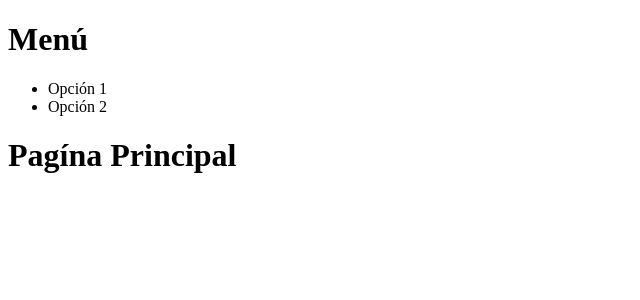
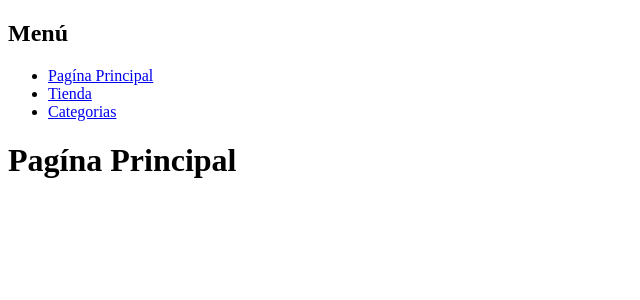
Before and after one commit to INGJavierSanchez/listas, a Next.js app: page / in a window 1280 px wide. Shown: the top 300 px of the page, without its empty margins (0-640 px from the left). Built offline with nearby package versions, Linux system fonts and the light colour scheme.

Commit message:
agregadon Link componente de React para que no cargue la pagina completa

```diff
--- a/app/layout.js
+++ b/app/layout.js
@@ -1,16 +1,32 @@
+import Link from "next/link"
 export const metadata = {
-  title: 'Next.js',
-  description: 'Generated by Next.js',
+  title: 'Listas',
+  description: 'Listas',
 }
 
 export default function RootLayout({ children }) {
   return (
     <html lang="es">
-      <body> <h1>Menú</h1>
+      <body>
+        <nav> <h1>Menú</h1>
       <ul>
-        <li>Opción 1</li>
-        <li>Opción 2</li>
+        <li>
+          <Link href="/">
+          Pagína Principal
+          </Link>
+        </li>
+        <li>
+        <Link href="/tienda">
+        Tienda
+        </Link>
+        </li>
+        <li>
+        <Link href="/tienda/categorias">
+        Categorias
+        </Link>
+        </li>
       </ul>
+      </nav>
         {children}
         </body>
     </html>
--- a/app/tienda/categorias/accesorios/page.jsx
+++ b/app/tienda/categorias/accesorios/page.jsx
@@ -0,0 +1,3 @@
+export  default function accesorios(){
+    return <div><h1>Accesorios</h1></div>
+}
--- a/app/tienda/categorias/celulares/page.jsx
+++ b/app/tienda/categorias/celulares/page.jsx
@@ -0,0 +1,3 @@
+export default function celulares(){
+    return <div><h1>Celulares</h1></div>
+}
--- a/app/tienda/categorias/computadores/page.jsx
+++ b/app/tienda/categorias/computadores/page.jsx
@@ -0,0 +1,3 @@
+export  default function computadores(){
+    return <div><h1>Computadores</h1></div>
+}
--- a/app/tienda/categorias/page.jsx
+++ b/app/tienda/categorias/page.jsx
@@ -1,7 +1,9 @@
 export default function categorias(){
     return <html>
+
     <div><li>COMPUTADORES</li></div>
     <div><li>CELULARES</li></div>
     <div><li>ACCESORIOS</li></div>
+
     </html>
 }
--- a/app/tienda/page.jsx
+++ b/app/tienda/page.jsx
@@ -1,3 +1,4 @@
 export default function tienda(){
     return <div><h1>Tienda</h1></div>
+
 }
```
